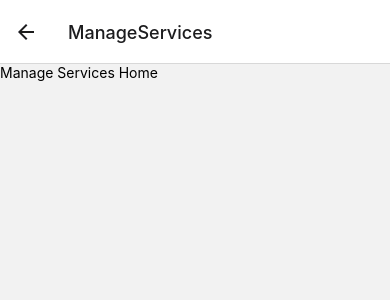
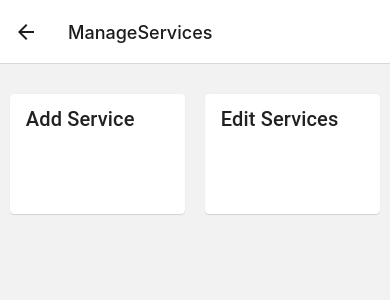
Before and after one commit to sidaath/payment_tracker, a React Native app: screen /ManageServices in a window 390 px wide. Shown: the top 300 px of the page. Built offline with nearby package versions, Linux system fonts and the light colour scheme.

Commit message:
manage services screens

```diff
--- a/App.js
+++ b/App.js
@@ -3,10 +3,12 @@ import { createNativeStackNavigator } from '@react-navigation/native-stack';
 import React from 'react';
 
 import Home from './App/Screens/Home/Home'
+import AddService from './App/Screens/ManageServices/AddService';
+import EditService from './App/Screens/ManageServices/EditService';
 import ManageServicesHome from './App/Screens/ManageServices/ManageServicesHome';
 import PaymentHistoryHome from './App/Screens/PaymentHistory/PaymentHistoryHome';
 import PaymentsHome from './App/Screens/PaymentsHome/PaymentsHome';
-import { screenManageServices, screenPaymentHistory, screenPaymentsHome } from './App/Screens/ScreenNames';
+import { screenAddService, screenEditService, screenManageServices, screenPaymentHistory, screenPaymentsHome } from './App/Screens/ScreenNames';
 
 const Stack = createNativeStackNavigator()
 
@@ -19,6 +21,8 @@ const App = () => {
         <Stack.Screen name={`${screenManageServices}`} component={ManageServicesHome} />
         <Stack.Screen name={`${screenPaymentsHome}`} component={PaymentsHome} />
         <Stack.Screen name={`${screenPaymentHistory}`} component={PaymentHistoryHome} />
+        <Stack.Screen name={`${screenAddService}`} component={AddService} />
+        <Stack.Screen name={`${screenEditService}`} component={EditService} />
       </Stack.Navigator>
     </NavigationContainer>
   );
--- /dev/null
+++ b/App/Screens/ManageServices/AddService.js
@@ -0,0 +1,17 @@
+import React from 'react'
+import {View, Text} from 'react-native'
+
+class AddService extends React.Component{
+
+    render(){
+
+        return(
+            <View>
+                <Text>Add Service</Text>
+            </View>
+        )
+    }
+}
+
+
+export default AddService
--- /dev/null
+++ b/App/Screens/ManageServices/EditService.js
@@ -0,0 +1,17 @@
+import React from 'react'
+import {View, Text} from 'react-native'
+
+class EditService extends React.Component{
+
+    render(){
+
+        return(
+            <View>
+                <Text>Edit service</Text>
+            </View>
+        )
+    }
+}
+
+
+export default EditService
--- a/App/Screens/ManageServices/ManageServicesHome.js
+++ b/App/Screens/ManageServices/ManageServicesHome.js
@@ -1,11 +1,56 @@
-import React from "react";
-import {Text} from 'react-native'
+import React from 'react';
+import {StyleSheet, View} from 'react-native';
+import {Card} from 'react-native-paper';
+import { screenAddService, screenEditService } from '../ScreenNames';
 
-export default function ManageServicesHome(){
+class ManageServicesHome extends React.Component {
+  render() {
 
-    return(
-        <Text>
-            Manage Services Home
-        </Text>
-    )
+
+    const handlePress = (location) =>{
+        switch (location) {
+            case "AddService":
+                this.props.navigation.navigate(screenAddService)
+                break;
+            case "EditService":
+                this.props.navigation.navigate(screenEditService)
+                break;
+            default:
+                break;
+        }
+    }
+
+
+    return (
+      <View style={styles.container}>
+
+        <Card style={styles.cardButton} onPress={()=>{handlePress("AddService")}}>
+          <Card.Title title="Add Service" />
+          <Card.Content></Card.Content>
+        </Card>
+
+        <Card style={styles.cardButton} onPress={()=>{handlePress("EditService")}}>
+          <Card.Title title="Edit Services" />
+        </Card>
+      </View>
+    );
+  }
 }
+
+const styles = StyleSheet.create({
+  cardButton: {
+    width: '45%',
+    height: 120,
+    marginTop: 30,
+  },
+
+  container: {
+    flex: 1,
+    flexDirection: 'row',
+    flexWrap: 'wrap',
+    alignItems: 'flex-start',
+    justifyContent: 'space-around',
+  },
+});
+
+export default ManageServicesHome;
--- a/App/Screens/ScreenNames.js
+++ b/App/Screens/ScreenNames.js
@@ -1,3 +1,8 @@
+//Home Screen Options
 export const screenManageServices = "ManageServices"
 export const screenPaymentsHome = "PaymentsHome"
 export const screenPaymentHistory = "PaymentHistoryHome"
+
+//Manage Service screen options
+export const screenAddService = "AddService"
+export const screenEditService = "EditService"
```
